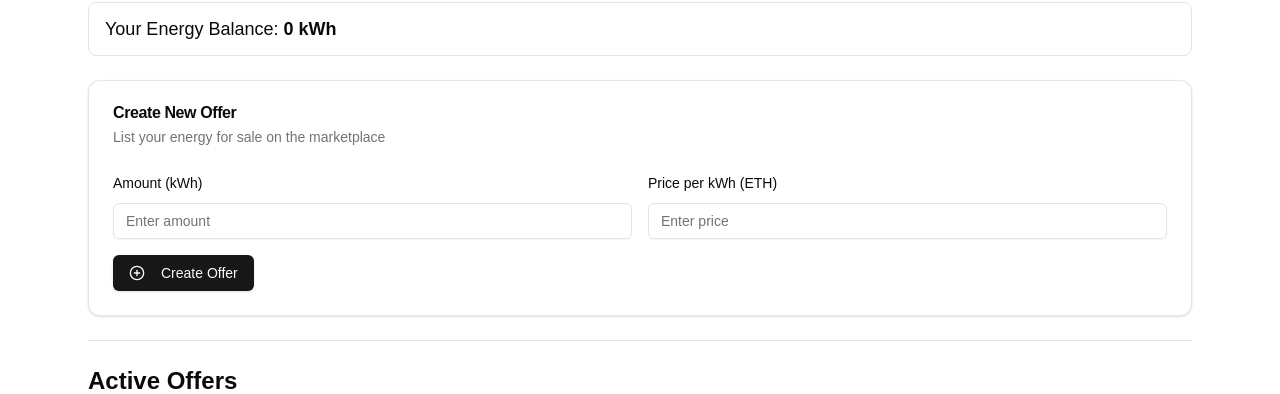
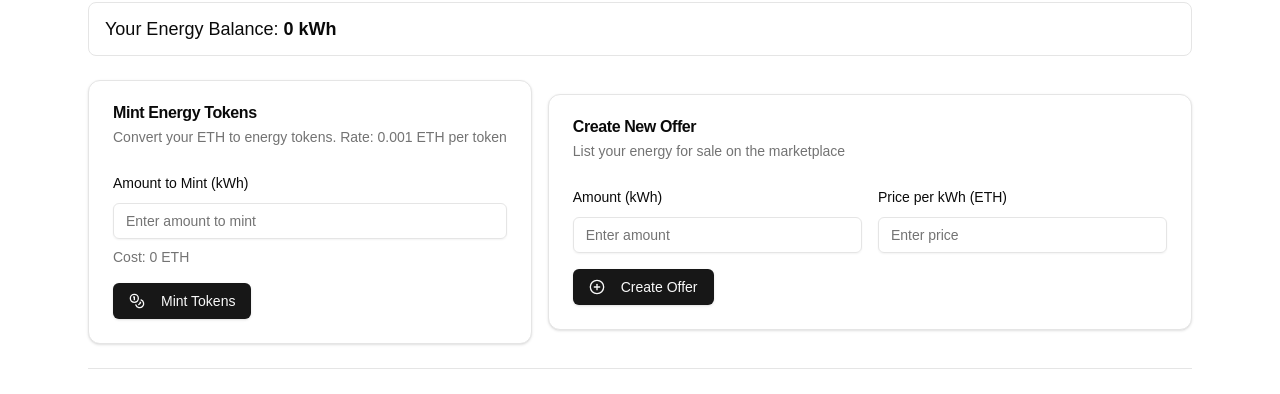
Before and after one commit to Sudhanshushekhar6/Ecowatt, a Next.js app: page /trading in a window 1280 px wide. Shown: the part 166-560 px from the top of the page. Built offline with nearby package versions, Linux system fonts and the light colour scheme; no server answers.

Commit message:
fixed changing of wallets

```diff
--- a/src/app/trading/page.tsx
+++ b/src/app/trading/page.tsx
@@ -11,7 +11,7 @@ import { db } from '@/lib/firebase';
 import { energyTradingService } from '@/lib/web3';
 import { UserData } from '@/types/user';
 import { doc, getDoc } from 'firebase/firestore';
-import { Loader2, PlusCircle, ShoppingCart, WalletIcon } from 'lucide-react';
+import { Coins, Loader2, PlusCircle, ShoppingCart, WalletIcon } from 'lucide-react';
 import React, { useEffect, useState } from 'react';
 
 export default function Trading() {
@@ -20,7 +20,7 @@ export default function Trading() {
     const [amount, setAmount] = useState('');
     const [price, setPrice] = useState('');
     const [isLoading, setIsLoading] = useState(false);
-    const [isRegistered, setIsRegistered] = useState(false);
+    const [mintAmount, setMintAmount] = useState('');
     const [userWallet, setUserWallet] = useState('');
     const { user } = useAuthContext();
 
@@ -49,7 +49,6 @@ export default function Trading() {
             const userInfo = await energyTradingService.getUserInfo(walletAddress);
             console.log("User info:", userInfo);
             if (userInfo.isRegistered) {
-                setIsRegistered(true);
                 return;
             }
 
@@ -62,7 +61,6 @@ export default function Trading() {
 
                 try {
                     await energyTradingService.registerUser(userData);
-                    setIsRegistered(true);
                 } catch (error) {
                     console.error('Error registering user in smart contract:', error);
                 } finally {
@@ -125,6 +123,25 @@ export default function Trading() {
         }
     };
 
+    const handleMintTokens = async (e: React.FormEvent) => {
+        e.preventDefault();
+        setIsLoading(true);
+        try {
+            const mintAmountNum = parseFloat(mintAmount);
+            const tokenPrice = 0.001; // TOKEN_PRICE from smart contract (in ETH)
+            const totalCost = mintAmountNum * tokenPrice;
+
+            await energyTradingService.mintEnergyTokens(mintAmountNum)
+
+            await loadUserBalance();
+            setMintAmount('');
+        } catch (error) {
+            console.error('Error minting tokens:', error);
+        } finally {
+            setIsLoading(false);
+        }
+    };
+
     return (
         <div className="container mx-auto p-6 max-w-6xl">
             <div className="space-y-6">
@@ -155,7 +172,47 @@ export default function Trading() {
                     </AlertDescription>
                 </Alert>
 
-                <Card>
+                <div className='flex flex-col md:flex-row items-center justify-between gap-4'>
+
+                <Card className=''>
+                    <CardHeader>
+                        <CardTitle>Mint Energy Tokens</CardTitle>
+                        <CardDescription>
+                            Convert your ETH to energy tokens. Rate: 0.001 ETH per token
+                        </CardDescription>
+                    </CardHeader>
+                    <CardContent>
+                        <form onSubmit={handleMintTokens} className="space-y-4">
+                            <div className="space-y-2">
+                                <Label htmlFor="mintAmount">Amount to Mint (kWh)</Label>
+                                <Input
+                                    id="mintAmount"
+                                    type="number"
+                                    value={mintAmount}
+                                    onChange={(e) => setMintAmount(e.target.value)}
+                                    placeholder="Enter amount to mint"
+                                    required
+                                />
+                                <p className="text-sm text-muted-foreground">
+                                    Cost: {(parseFloat(mintAmount) || 0) * 0.001} ETH
+                                </p>
+                            </div>
+                            <Button
+                                type="submit"
+                                disabled={isLoading}
+                            >
+                                {isLoading ? (
+                                    <Loader2 className="mr-2 h-4 w-4 animate-spin" />
+                                ) : (
+                                    <Coins className="mr-2 h-4 w-4" />
+                                )}
+                                Mint Tokens
+                            </Button>
+                        </form>
+                    </CardContent>
+                </Card>
+
+                <Card className='w-full flex-1'>
                     <CardHeader>
                         <CardTitle>Create New Offer</CardTitle>
                         <CardDescription>
@@ -203,6 +260,8 @@ export default function Trading() {
                     </CardContent>
                 </Card>
 
+                </div>
+
                 <Separator className="my-8" />
 
                 <div>
--- a/src/lib/web3.ts
+++ b/src/lib/web3.ts
@@ -50,7 +50,6 @@ export class EnergyTradingService {
   private currentAccount: string | null = null;
 
   constructor() {
-    // Check if running in a browser environment
     if (typeof window !== "undefined" && typeof window.ethereum !== "undefined") {
       this.web3 = new Web3(window.ethereum);
       this.contract = new this.web3.eth.Contract(
@@ -67,12 +66,11 @@ export class EnergyTradingService {
       window.ethereum.on("chainChanged", () => {
         window.location.reload();
       });
+
     } else {
-      // Handle the case where the Web3 provider is not available
       console.error("Web3 provider not found");
-      // Optionally, you can throw an error or set a flag
-      this.web3 = null; // or handle it as needed
-      this.contract = null; // or handle it as needed
+      this.web3 = null;
+      this.contract = null;
     }
   }
 
@@ -91,7 +89,13 @@ export class EnergyTradingService {
 
   async changeWallet(): Promise<string | null> {
     try {
-      const accounts = await this.connectWallet();
+      await window.ethereum.request({
+        method: "wallet_requestPermissions",
+        params: [{ eth_accounts: {} }],
+      });
+      const accounts = await window.ethereum.request({
+        method: "eth_requestAccounts",
+      });
       this.currentAccount = accounts[0];
       return this.currentAccount;
     } catch (error) {
@@ -191,6 +195,23 @@ export class EnergyTradingService {
     }
   }
 
+  async mintEnergyTokens(amount: number): Promise<void> {
+    try {
+      const accounts = await this.connectWallet();
+
+      // Convert to wei (now using uint96 for amount)
+      const amountWei = toWei(amount.toString(), "ether");
+      console.log("amountWei:", amountWei);
+
+      await this.contract.methods
+        .mintEnergyTokens(amountWei)
+        .send({ from: accounts[0] });
+    } catch (error) {
+      console.error("Error minting energy tokens:", error);
+      throw this.handleError(error);
+    }
+  }
+
   async getActiveOffers(): Promise<EnergyOffer[]> {
     try {
       const activeOfferIds = await this.contract.methods.getActiveOffers().call();
```
